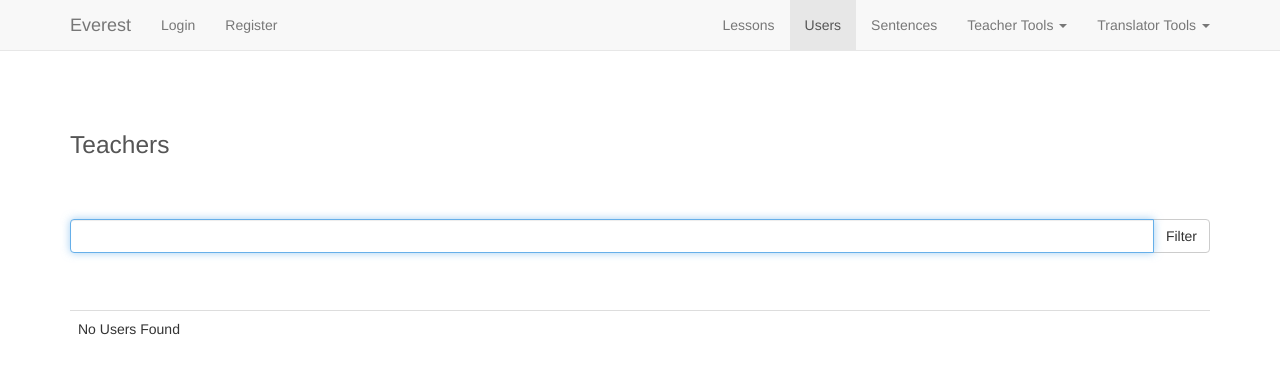
After one commit to evansp01/everestesl, a Django app: page /users/ in a window 1280 px wide. The commit adds this page. Shown: the top 374 px of the page. Run offline with Django 3.2, Linux system fonts and the light colour scheme; some libraries are stand-ins or nearby versions.

Commit message:
search for the other guys

```diff
--- a/everest/templates/everest/general/list_of_users.html
+++ b/everest/templates/everest/general/list_of_users.html
@@ -3,21 +3,17 @@
 {% block pageheader %} Teachers {% endblock %}
 
 {% block content %}
-    <table class="table table-hover">
-        {% for user in users %}
-            <tr>
-                <td style="width:30%">
-                    <a href="{% url 'view_user' user.username %}">
-                        {{ user.first_name|title }} {{ user.last_name|title }}&nbsp;
-                        ({{ user.username|lower }})
-                    </a>
-                </td>
-                <td>
-                    {{ user.userprofile.bio }} This is the user's bio which could be pretty long and have <br>lots of
-                    information
-                    which students can use to identify their class
-                </td>
-            </tr>
-        {% endfor %}
-    </table>
+
+    <form action="{% url 'search_users' %}" method="get">
+        <div class="input-group">
+            <input type="text" class="form-control" name="query" value="{{ query }}" autofocus>
+		  <span class="input-group-btn">
+		    <button class="btn btn-default" type="submit">Filter</button>
+		  </span>
+        </div>
+    </form>
+
+    <div class="smallskip"></div>
+
+    {% include "everest/general/user_table.html" %}
 {% endblock %}
--- /dev/null
+++ b/everest/templates/everest/general/user_table.html
@@ -0,0 +1,23 @@
+<table class="table table-hover">
+        {% for user in users %}
+            <tr>
+                <td style="width:30%">
+                    <a href="{% url 'view_user' user.username %}">
+                        {{ user.first_name|title }} {{ user.last_name|title }}&nbsp;
+                        ({{ user.username|lower }})
+                    </a>
+                </td>
+                <td>
+                    {{ user.userprofile.bio }} This is the user's bio which could be pretty long and have <br>lots of
+                    information
+                    which students can use to identify their class
+                </td>
+            </tr>
+        {% empty %}
+            <tr>
+                <td>
+                    No Users Found
+                </td>
+            </tr>
+        {% endfor %}
+    </table>
--- a/everest/templates/everest/nav.html
+++ b/everest/templates/everest/nav.html
@@ -29,8 +29,8 @@
                 </ul>
                 <ul class="nav navbar-nav navbar-right">
                     <li class="{% active request 'search_lessons' %}"><a href="{% url 'search_lessons' %}">Lessons</a></li>
-                    <li class="{% active request 'all_users' %}"><a href="{% url 'all_users' %}">Users</a></li>
-                    <li class="{% active request 'all_sentences' %}"><a href="{% url 'all_sentences' %}">Sentences</a>
+                    <li class="{% active request 'search_users' %}"><a href="{% url 'search_users' %}">Users</a></li>
+                    <li class="{% active request 'search_sentences' %}"><a href="{% url 'search_sentences' %}">Sentences</a>
                     </li>
                     <li class="dropdown {% active request 'teacher_home' %}">
                         <a href="#" class="dropdown-toggle" data-toggle="dropdown" role="button" aria-expanded="false">Teacher
@@ -42,7 +42,7 @@
                             <li><a href="{% url 'find_my_lessons' %}">View My Lessons</a></li>
                             <li class="divider"></li>
                             <li class="dropdown-header">Profile</li>
-                            <li class="{% active request 'all_users' %}"><a href="{% url 'all_users' %}">My Profile</a>
+                            <li class="{% active request 'search_users' %}"><a href="{% url 'search_users' %}">My Profile</a>
                             </li>
                         </ul>
                     </li>
@@ -57,7 +57,7 @@
                                 Needing Audio</a></li>
                             <li class="divider"></li>
                             <li class="dropdown-header">Profile</li>
-                            <li class="{% active request 'all_users' %}"><a href="{% url 'all_users' %}">My Profile</a>
+                            <li class="{% active request 'search_users' %}"><a href="{% url 'search_users' %}">My Profile</a>
                             </li>
                         </ul>
                     </li>
--- a/everest/urls.py
+++ b/everest/urls.py
@@ -10,9 +10,8 @@ urlpatterns = patterns('everest.views',
 urlpatterns += patterns('everest.views.general',
                         url(r'^lessons/my$', 'find_my_lessons', name='find_my_lessons'),
                         url(r'^lessons/(?P<userid>[0-9]+)/$', 'find_lesson', name='find_lesson'),
-                        url(r'^users/all$', 'all_users', name='all_users'),
-                        url(r'^sentences/all$', 'all_sentences', name='all_sentences'),
                         url(r'^lesson/(?P<lesson>[0-9]+)$', 'view_lesson', name='view_lesson'),
+                        # todo regex
                         url(r'^user/(?P<username>.*)$', 'view_user', name='view_user'),
                         url(r'^manage_account$', 'manage_account', name='manage_account'),
                         )
@@ -49,9 +48,9 @@ urlpatterns += patterns('everest.views.delete',
                         )
 
 urlpatterns += patterns('everest.views.search',
-                        url(r'^ajax/search_sentences$', 'search_sentence', name='search_sentence'),
+                        url(r'^sentences/$', 'search_sentence', name='search_sentences'),
                         url(r'^lessons/$', 'search_lesson', name='search_lessons'),
-                        url(r'^ajax/search_user$', 'search_user', name='search_user'),
+                        url(r'^users/$', 'search_user', name='search_users'),
                         )
 
 urlpatterns += patterns('',
--- a/everest/views/search.py
+++ b/everest/views/search.py
@@ -13,8 +13,19 @@ def query_unique(queryset):
             yield item
 
 
-def search_user():
-    pass
+def search_user(request):
+    context = {}
+    if request.GET:
+        form = QueryForm(request.GET)
+        if form.is_valid():
+            clean_query = SearchQuerySet().query.clean(form.cleaned_data['query'])
+            sqs = SearchQuerySet().models(User).filter(content=clean_query)
+            context['users'] = list(query_unique(sqs))
+            context['query'] = request.GET['query']
+
+    if 'users' not in context:
+        context['users'] = User.objects.all()
+    return render(request, "everest/general/list_of_users.html", context)
 
 
 def search_lesson(request):
@@ -25,39 +36,23 @@ def search_lesson(request):
             clean_query = SearchQuerySet().query.clean(form.cleaned_data['query'])
             sqs = SearchQuerySet().models(Lesson).filter(content=clean_query)
             context['lessons'] = list(query_unique(sqs))
-            for item in context['lessons']:
-                print item
+            context['query'] = request.GET['query']
+
     if 'lessons' not in context:
         context['lessons'] = Lesson.objects.all()
-
     return render(request, "everest/general/list_of_lessons.html", context)
 
-def search_sentence():
-    pass
 
+def search_sentence(request):
+    context = {}
+    if request.GET:
+        form = QueryForm(request.GET)
+        if form.is_valid():
+            clean_query = SearchQuerySet().query.clean(form.cleaned_data['query'])
+            sqs = SearchQuerySet().models(Sentence).filter(content=clean_query)
+            context['sentences'] = list(query_unique(sqs))
+            context['query'] = request.GET['query']
 
-def home(request):
-    return render(request, 'everest/index.html', {})
-
-
-def all_lessons(request):
-    context = {'lessons': Lesson.objects.all()}
-    return render(request, 'everest/general/list_of_lessons.html', context)
-
-
-def all_sentences(request):
-    context = {'sentences': Sentence.objects.all()}
-    return render(request, 'everest/general/list_of_sentences.html', context)
-
-
-def all_users(request):
-    context = {'users': User.objects.all()}
-    return render(request, 'everest/general/list_of_users.html', context)
-
-
-def find_lesson(request, userid=None):
-    if not userid:
-        userid = request.user.id
-    user = get_object_or_404(User, id=userid)
-    context = {'lessons': user.lessons.all()}
-    return render(request, 'everest/general/list_of_lessons.html', context)
+    if 'sentences' not in context:
+        context['sentences'] = Sentence.objects.all()
+    return render(request, "everest/general/list_of_sentences.html", context)
--- a/webapps/urls.py
+++ b/webapps/urls.py
@@ -7,5 +7,5 @@ urlpatterns = patterns('',
                        url(r'^', include('everest.urls')),
 
                        url(r'^admin/', include(admin.site.urls)),
-                       url(r'^search/', include('haystack.urls')),
+                       # url(r'^search/', include('haystack.urls')),
                        )  # + static(settings.MEDIA_URL, document_root=settings.MEDIA_ROOT)
```
Also changed, not shown: everest/templates/everest/general/lesson_table.html (+1 -8 lines), everest/templates/everest/general/list_of_lessons.html (+4 -26 lines), everest/templates/everest/general/list_of_sentences.html (+11 -0 lines), everest/templates/everest/general/sentence_table.html (+8 -2 lines).
